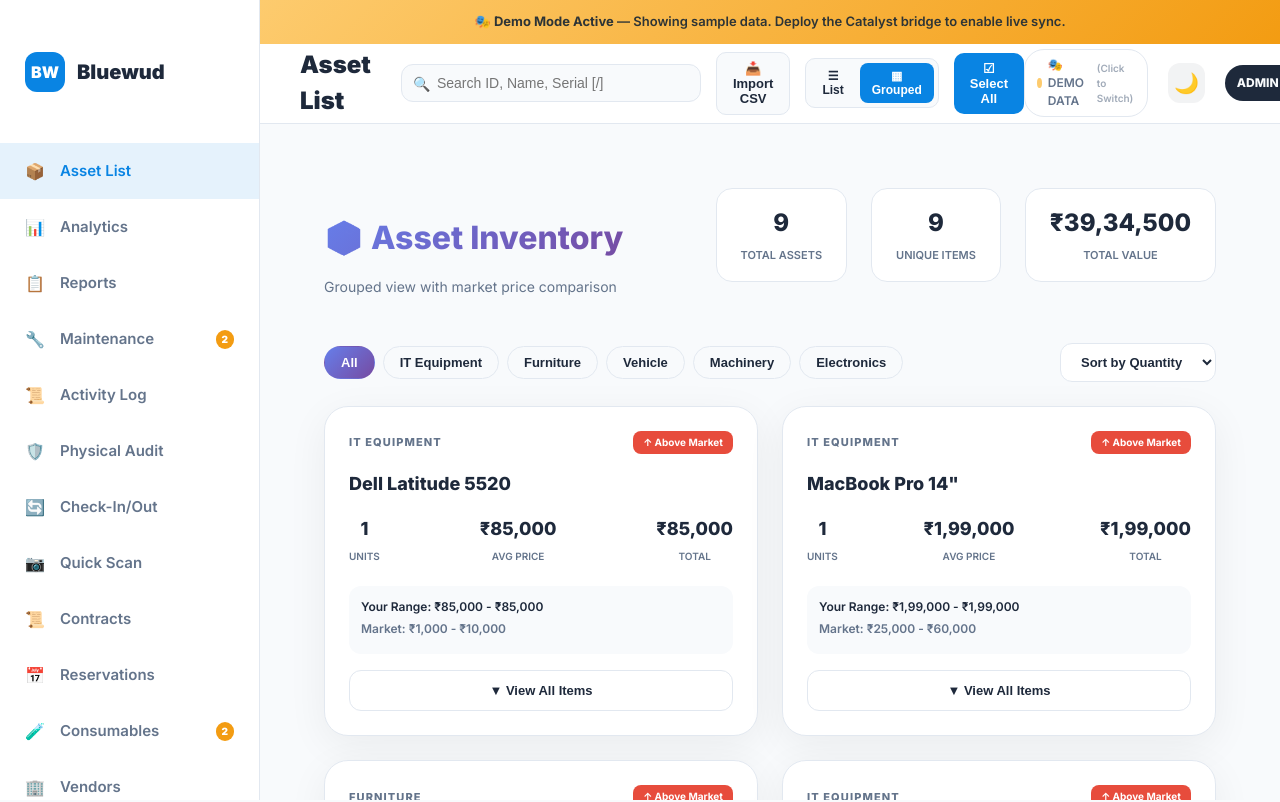
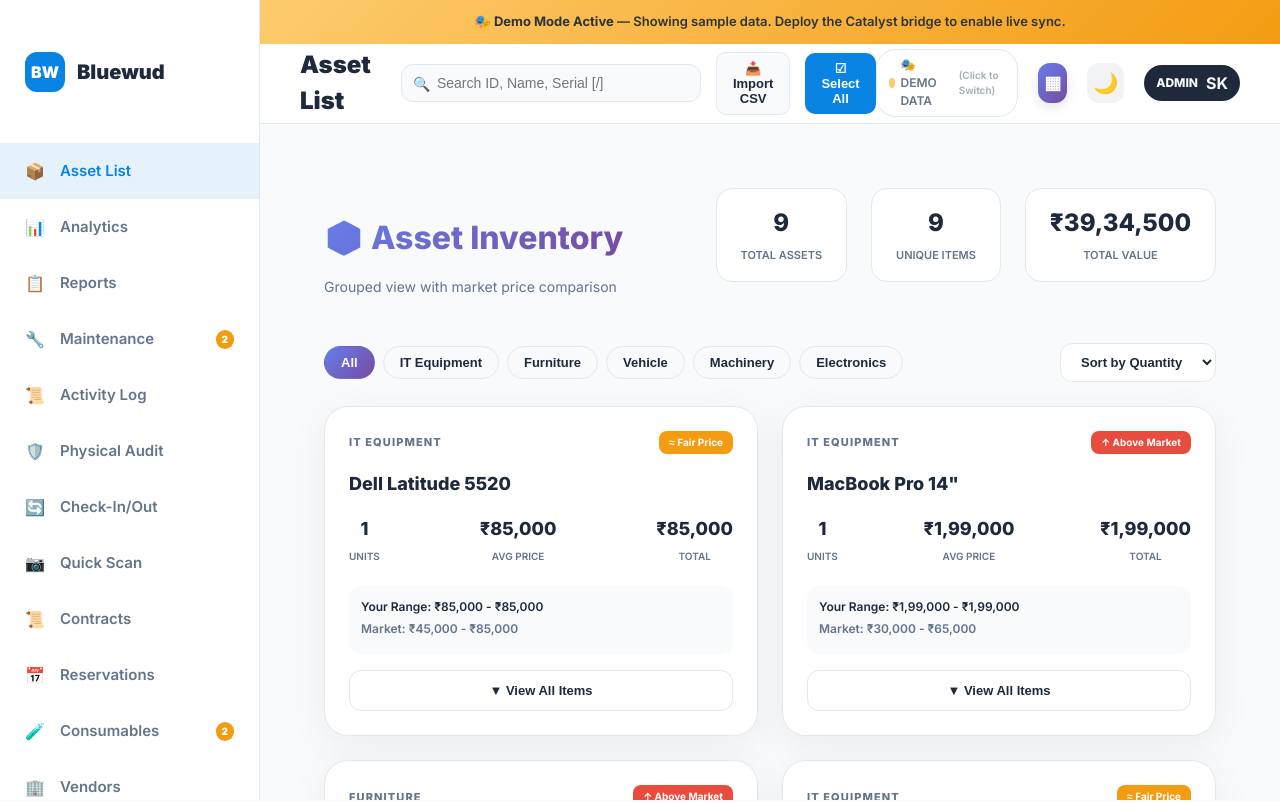
Before and after one commit to shubhkrishna19/AssetManagement, a React (Vite) app: page / in a window 1280 px wide. Shown: the top 802 px of the page. Built offline with nearby package versions, Linux system fonts and the light colour scheme.

Commit message:
Add beautiful ViewToggle button, update market prices for office assets

```diff
--- a/src/App.jsx
+++ b/src/App.jsx
@@ -26,6 +26,7 @@ import HamburgerMenu from './components/HamburgerMenu';
 import OfflineBanner from './components/OfflineBanner';
 import InstallPWA from './components/InstallPWA';
 import AssetGroupedView from './components/AssetGroupedView';
+import ViewToggle from './components/ViewToggle';
 
 // ASSET LEDGER PRO - v5.5 (PRODUCTION READY)
 // Features: Analytics, Reports, Maintenance, Activity Logs, Physical Audits, Check-In/Out System
@@ -382,38 +383,6 @@ const App = () => {
                     📥 Import CSV
                   </button>
                 )}
-                <div style={{ display: 'flex', gap: '4px', background: 'var(--background)', borderRadius: '10px', padding: '4px', border: '1px solid var(--border)' }}>
-                  <button
-                    onClick={() => setAssetViewMode('list')}
-                    style={{
-                      padding: '6px 12px',
-                      borderRadius: '8px',
-                      border: 'none',
-                      background: assetViewMode === 'list' ? 'var(--accent)' : 'transparent',
-                      color: assetViewMode === 'list' ? 'white' : 'var(--text)',
-                      fontSize: '12px',
-                      fontWeight: '700',
-                      cursor: 'pointer'
-                    }}
-                  >
-                    ☰ List
-                  </button>
-                  <button
-                    onClick={() => setAssetViewMode('grouped')}
-                    style={{
-                      padding: '6px 12px',
-                      borderRadius: '8px',
-                      border: 'none',
-                      background: assetViewMode === 'grouped' ? 'var(--accent)' : 'transparent',
-                      color: assetViewMode === 'grouped' ? 'white' : 'var(--text)',
-                      fontSize: '12px',
-                      fontWeight: '700',
-                      cursor: 'pointer'
-                    }}
-                  >
-                    ▦ Grouped
-                  </button>
-                </div>
                 {hasPermission('bulk_action') && (
                   <button
                     onClick={() => {
@@ -456,6 +425,7 @@ const App = () => {
               {dataSource === 'live' ? "🟢 REMOTE DB" : "🎭 DEMO DATA"}
               <span style={{ fontSize: '10px', opacity: 0.6 }}>(Click to Switch)</span>
             </div>
+            <ViewToggle viewMode={assetViewMode} setViewMode={setAssetViewMode} />
             <ThemeToggle />
             <div
               style={{ ...styles.avatar, cursor: 'pointer', width: 'auto', padding: '0 12px', borderRadius: '20px', gap: '8px' }}
--- a/src/components/AssetGroupedView.jsx
+++ b/src/components/AssetGroupedView.jsx
@@ -1,24 +1,47 @@
 import React, { useState, useMemo } from 'react';
 import { motion, AnimatePresence } from 'framer-motion';
 
-// Market price reference data (Flipkart/Amazon averages)
+// Market price reference data (Flipkart/Amazon averages for office assets)
 const marketPrices = {
-    'monitor': { low: 8000, high: 16000, avg: 12000 },
-    'telephone': { low: 500, high: 2500, avg: 1400 },
-    'mouse': { low: 300, high: 1800, avg: 1000 },
-    'laptop': { low: 35000, high: 95000, avg: 64500 },
-    'printer': { low: 8000, high: 28000, avg: 17500 },
-    'webcam': { low: 800, high: 6000, avg: 3200 },
-    'keyboard': { low: 400, high: 3000, avg: 1700 },
-    'chair': { low: 5000, high: 25000, avg: 15000 },
-    'desk': { low: 8000, high: 35000, avg: 21500 },
-    'ac': { low: 25000, high: 60000, avg: 42500 },
-    'projector': { low: 30000, high: 150000, avg: 90000 },
+    // IT Equipment
+    'telephone': { low: 800, high: 2500, avg: 1650 },
+    'receiver': { low: 800, high: 2500, avg: 1650 },
+    'laptop': { low: 35000, high: 95000, avg: 65000 },
+    'dell': { low: 45000, high: 85000, avg: 65000 },
+    'latitude': { low: 45000, high: 85000, avg: 65000 },
+    'mouse': { low: 300, high: 1500, avg: 900 },
+    'wireless mouse': { low: 400, high: 2000, avg: 1200 },
+    'webcam': { low: 1000, high: 5000, avg: 3000 },
+    'camera': { low: 1000, high: 5000, avg: 3000 },
+    'monitor': { low: 8000, high: 18000, avg: 13000 },
+    'display': { low: 10000, high: 25000, avg: 17500 },
+    'printer': { low: 8000, high: 35000, avg: 21500 },
     'scanner': { low: 8000, high: 25000, avg: 16500 },
-    'ups': { low: 3000, high: 15000, avg: 9000 },
-    'router': { low: 1500, high: 8000, avg: 4750 },
-    'server': { low: 100000, high: 500000, avg: 300000 },
-    'default': { low: 1000, high: 10000, avg: 5500 }
+    // Furniture
+    'chair': { low: 3000, high: 15000, avg: 9000 },
+    'table': { low: 5000, high: 25000, avg: 15000 },
+    'desk': { low: 8000, high: 30000, avg: 19000 },
+    'cabinet': { low: 8000, high: 35000, avg: 21500 },
+    'rack': { low: 5000, high: 20000, avg: 12500 },
+    // Machinery
+    'machine': { low: 50000, high: 500000, avg: 275000 },
+    'multiboaring': { low: 150000, high: 800000, avg: 475000 },
+    'cutting': { low: 80000, high: 400000, avg: 240000 },
+    'punching': { low: 50000, high: 300000, avg: 175000 },
+    'die': { low: 20000, high: 150000, avg: 85000 },
+    'saw': { low: 30000, high: 200000, avg: 115000 },
+    'panel': { low: 100000, high: 600000, avg: 350000 },
+    // Electronics
+    'ac': { low: 30000, high: 65000, avg: 47500 },
+    'remote': { low: 300, high: 1500, avg: 900 },
+    'ups': { low: 5000, high: 25000, avg: 15000 },
+    'router': { low: 2000, high: 8000, avg: 5000 },
+    // Vehicles
+    'vehicle': { low: 400000, high: 2000000, avg: 1200000 },
+    'car': { low: 500000, high: 2500000, avg: 1500000 },
+    'bike': { low: 50000, high: 200000, avg: 125000 },
+    // Default
+    'default': { low: 5000, high: 50000, avg: 27500 }
 };
 
 const getMarketPrice = (itemName) => {
--- /dev/null
+++ b/src/components/ViewToggle.jsx
@@ -0,0 +1,58 @@
+import React from 'react';
+import { motion, AnimatePresence } from 'framer-motion';
+
+const ViewToggle = ({ viewMode, setViewMode }) => {
+    const isGrouped = viewMode === 'grouped';
+
+    return (
+        <button
+            onClick={() => setViewMode(isGrouped ? 'list' : 'grouped')}
+            style={{
+                ...styles.button,
+                background: isGrouped
+                    ? 'linear-gradient(135deg, #667eea 0%, #764ba2 100%)'
+                    : 'rgba(15, 23, 42, 0.08)',
+            }}
+            title={isGrouped ? 'Switch to List View' : 'Switch to Grouped View'}
+        >
+            <AnimatePresence mode="wait">
+                <motion.div
+                    key={isGrouped ? 'grouped' : 'list'}
+                    initial={{ scale: 0.5, opacity: 0, rotate: -180 }}
+                    animate={{ scale: 1, opacity: 1, rotate: 0 }}
+                    exit={{ scale: 0.5, opacity: 0, rotate: 180 }}
+                    transition={{ duration: 0.3, ease: 'backOut' }}
+                    style={{
+                        ...styles.iconWrapper,
+                        color: isGrouped ? 'white' : 'var(--text)'
+                    }}
+                >
+                    {isGrouped ? '▦' : '☰'}
+                </motion.div>
+            </AnimatePresence>
+        </button>
+    );
+};
+
+const styles = {
+    button: {
+        width: '40px',
+        height: '40px',
+        borderRadius: '12px',
+        border: 'none',
+        cursor: 'pointer',
+        display: 'flex',
+        alignItems: 'center',
+        justifyContent: 'center',
+        transition: 'all 0.4s cubic-bezier(0.4, 0, 0.2, 1)',
+        outline: 'none',
+        boxShadow: '0 4px 12px rgba(0,0,0,0.1)',
+    },
+    iconWrapper: {
+        fontSize: '18px',
+        fontWeight: 'bold',
+        transition: 'transform 0.5s cubic-bezier(0.4, 0, 0.2, 1)',
+    },
+};
+
+export default ViewToggle;
```
